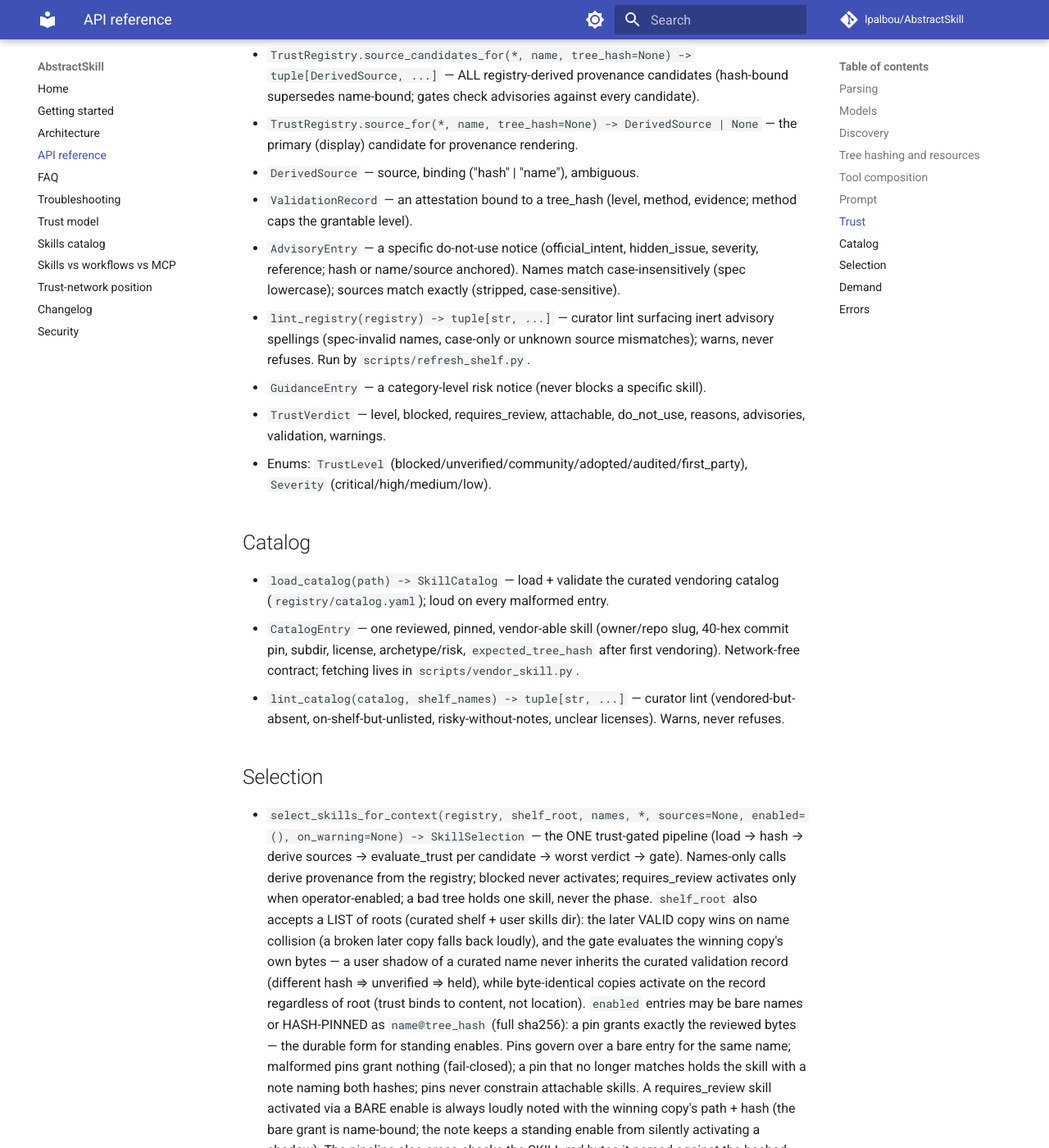
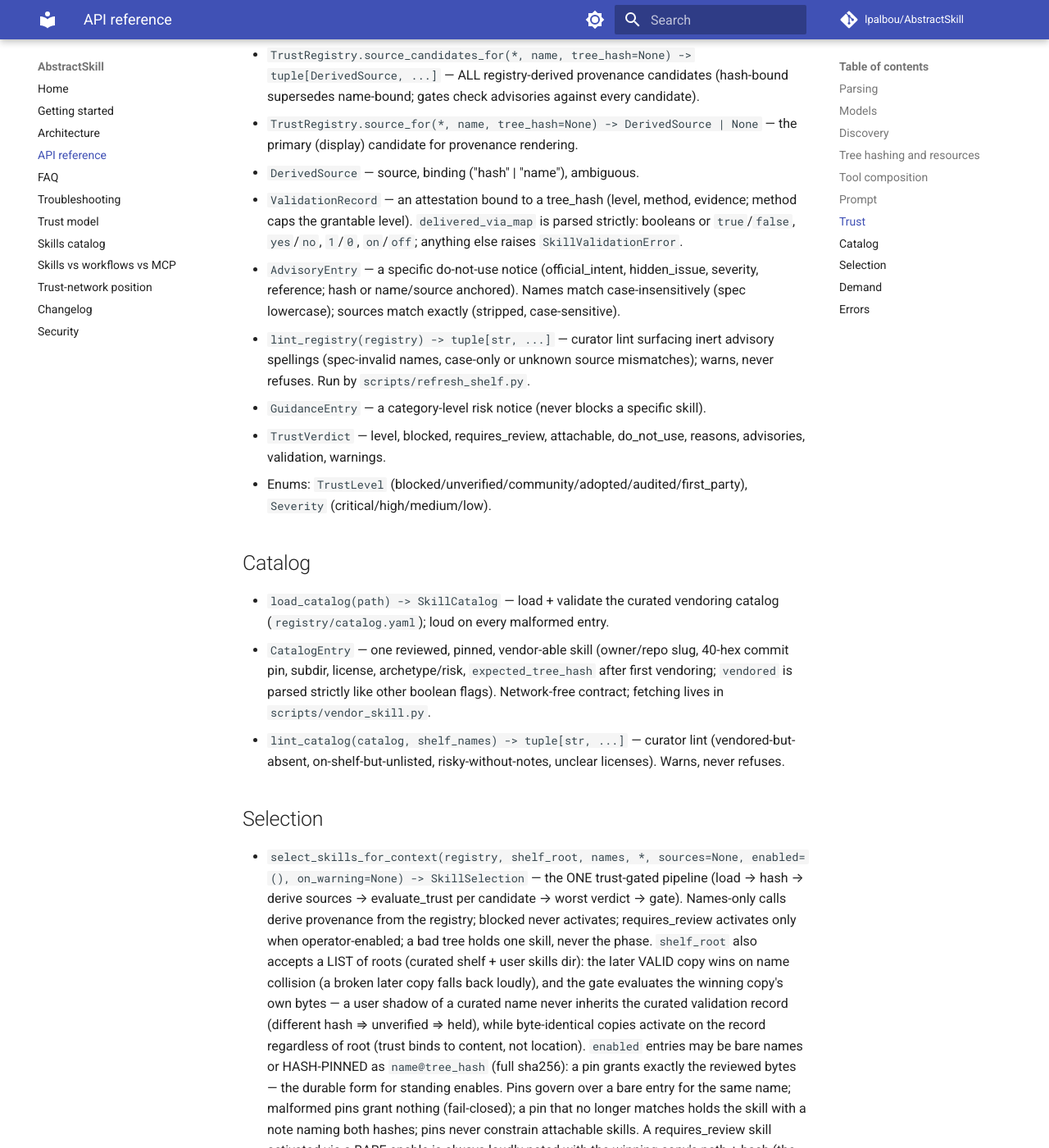
Before and after one commit to lpalbou/AbstractSkill, an MkDocs documentation site: the page built from docs/api.md, in a window 1280 px wide and 1400 px high, scrolled down 1934 px. Shown: the whole window at 82% size. Built offline with MkDocs 1.6.1 and Material for MkDocs 9.7.7, drawn with Linux system fonts in a browser that asks for light colours; comment, search, counter and statistics services are not loaded; some of the changed text lies outside the part shown.

```diff
--- a/docs/api.md
+++ b/docs/api.md
@@ -26,7 +26,8 @@ Everything below is exported from the top-level `abstractskill` package.
 ## Discovery
 
 - `FilesystemSkillLoader(roots)` — `discover(*, on_warning=None) -> list[SkillMetadata]`
-  (metadata only; later roots win; broken folders skipped with `#FALLBACK`),
+  (metadata only; later roots win; broken folders and unreadable roots skipped
+  with `#FALLBACK`; an unreadable `SKILL.md` raises `SkillParseError`),
   `load(name, *, on_warning=None) -> LoadedSkill` (full body; same resolution;
   name validated first).
 
@@ -72,7 +73,9 @@ Everything below is exported from the top-level `abstractskill` package.
   — the primary (display) candidate for provenance rendering.
 - `DerivedSource` — source, binding ("hash" | "name"), ambiguous.
 - `ValidationRecord` — an attestation bound to a tree_hash (level, method,
-  evidence; method caps the grantable level).
+  evidence; method caps the grantable level). `delivered_via_map` is parsed
+  strictly: booleans or `true`/`false`, `yes`/`no`, `1`/`0`, `on`/`off`;
+  anything else raises `SkillValidationError`.
 - `AdvisoryEntry` — a specific do-not-use notice (official_intent,
   hidden_issue, severity, reference; hash or name/source anchored). Names
   match case-insensitively (spec lowercase); sources match exactly
@@ -93,7 +96,8 @@ Everything below is exported from the top-level `abstractskill` package.
   catalog (`registry/catalog.yaml`); loud on every malformed entry.
 - `CatalogEntry` — one reviewed, pinned, vendor-able skill (owner/repo slug,
   40-hex commit pin, subdir, license, archetype/risk, `expected_tree_hash`
-  after first vendoring). Network-free contract; fetching lives in
+  after first vendoring; `vendored` is parsed strictly like other boolean
+  flags). Network-free contract; fetching lives in
   `scripts/vendor_skill.py`.
 - `lint_catalog(catalog, shelf_names) -> tuple[str, ...]` — curator lint
   (vendored-but-absent, on-shelf-but-unlisted, risky-without-notes, unclear
--- a/pyproject.toml
+++ b/pyproject.toml
@@ -4,7 +4,7 @@ build-backend = "setuptools.build_meta"
 
 [project]
 name = "abstractskill"
-version = "0.2.0"
+version = "0.2.1"
 description = "Agent Skills (SKILL.md) parsing, discovery, trust gating, and demand derivation for AbstractFramework"
 readme = "README.md"
 requires-python = ">=3.10"
--- a/src/abstractskill/__init__.py
+++ b/src/abstractskill/__init__.py
@@ -130,4 +130,4 @@ __all__ = [
     "validate_skill_name",
 ]
 
-__version__ = "0.2.0"
+__version__ = "0.2.1"
```
Also changed, not shown: CHANGELOG.md (+19 -0 lines).
